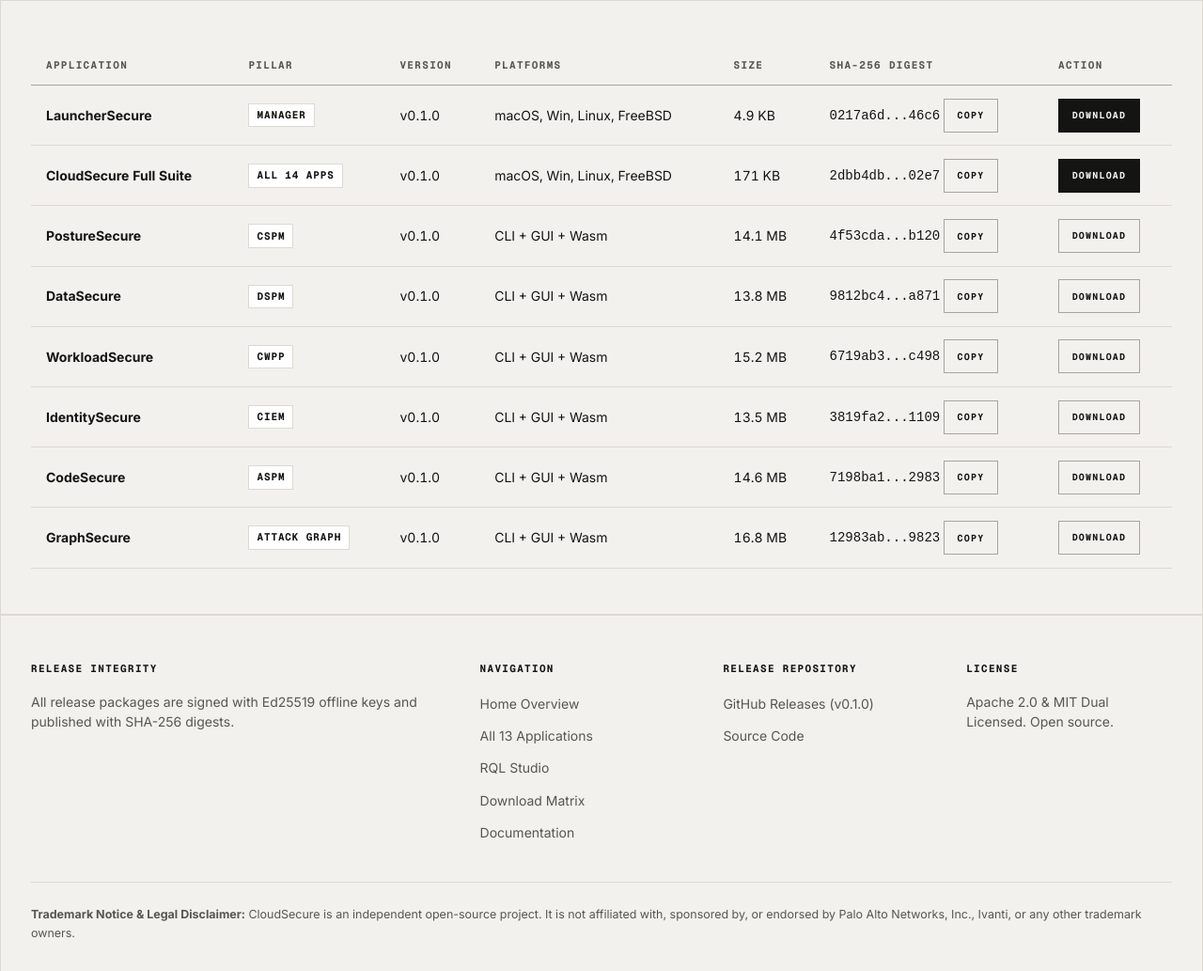
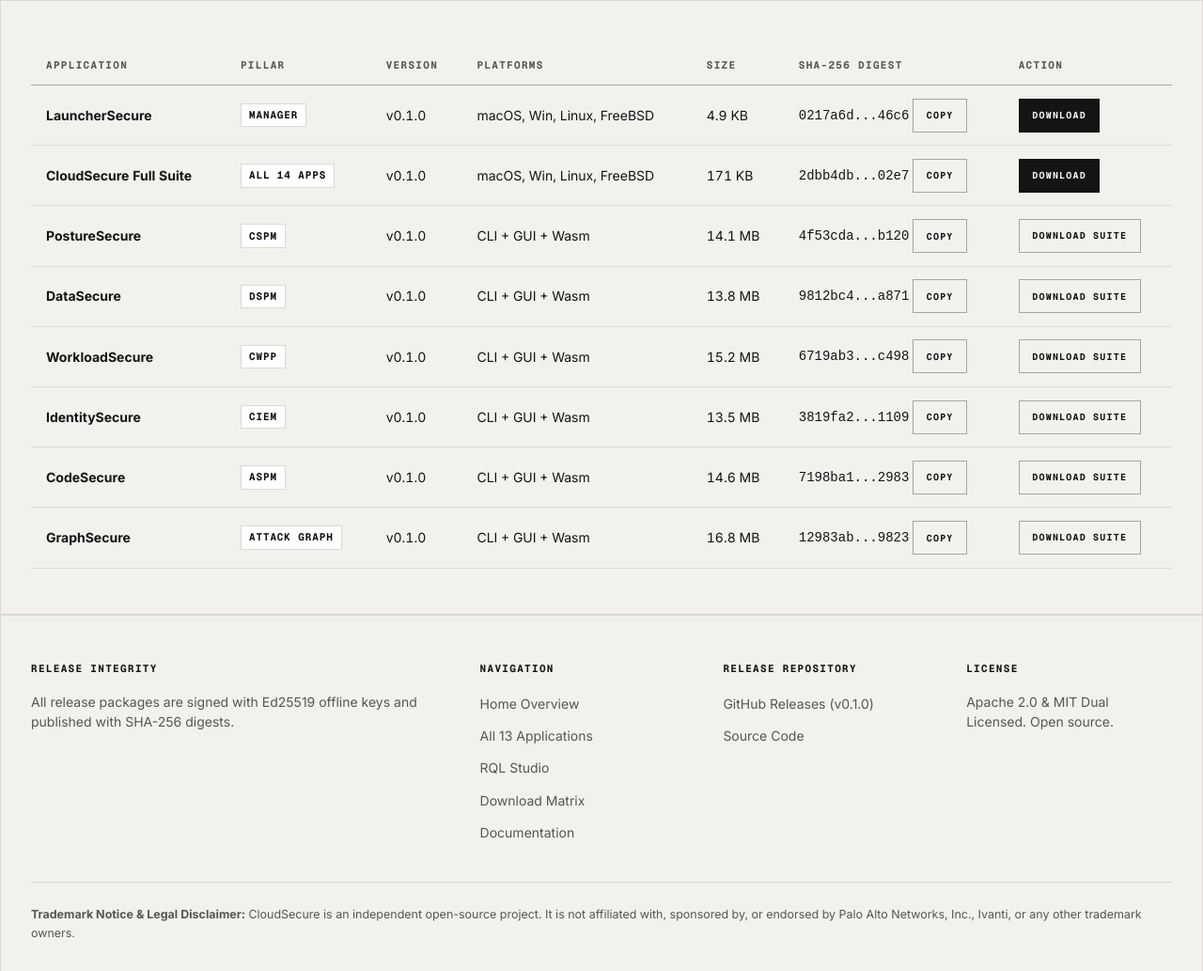
Before and after one commit to kennyanju/plantainchips, a website: page web/download.html in a window 1280 px wide. Shown: the part 1047-2080 px from the top of the page at 94% size. Drawn offline with nearby package versions, Linux system fonts and the light colour scheme.

Commit message:
feat(web): enable direct static binary and suite archive downloads from web/downloads

```diff
--- a/web/download.html
+++ b/web/download.html
@@ -95,14 +95,14 @@
         LauncherSecure is the unified package manager and workspace orchestrator for all 13 CloudSecure applications. Download standalone binaries or install automatically via curl.
       </p>
       <div style="display: flex; gap: 0.75rem; flex-wrap: wrap; margin-top: 1.5rem;">
-        <a href="https://github.com/kennyanju/plantainchips/releases/download/v0.1.0/launchersecure-v0.1.0.tar.gz" class="btn btn-primary">
+        <a href="downloads/launchersecure-v0.1.0.tar.gz" download="launchersecure-v0.1.0.tar.gz" class="btn btn-primary">
           <svg width="16" height="16" viewBox="0 0 24 24" fill="none" stroke="currentColor" stroke-width="2" aria-hidden="true"><path d="M21 15v4a2 2 0 0 1-2 2H5a2 2 0 0 1-2-2v-4"/><polyline points="7 10 12 15 17 10"/><line x1="12" y1="15" x2="12" y2="3"/></svg>
           Download Launcher (macOS / Linux Tarball)
         </a>
-        <a href="https://github.com/kennyanju/plantainchips/releases/download/v0.1.0/cloudsecure-suite-v0.1.0.zip" class="btn btn-secondary">
+        <a href="downloads/cloudsecure-suite-v0.1.0.zip" download="cloudsecure-suite-v0.1.0.zip" class="btn btn-secondary">
           Download Windows / Universal ZIP
         </a>
-        <a href="https://github.com/kennyanju/plantainchips/releases/download/v0.1.0/cloudsecure-suite-v0.1.0.tar.gz" class="btn btn-secondary">
+        <a href="downloads/cloudsecure-suite-v0.1.0.tar.gz" download="cloudsecure-suite-v0.1.0.tar.gz" class="btn btn-secondary">
           Full Suite Tarball (14 Apps)
         </a>
         <a href="https://github.com/kennyanju/plantainchips/releases/tag/v0.1.0" target="_blank" rel="noopener noreferrer" class="btn btn-secondary">
@@ -161,7 +161,7 @@
             <td>macOS, Win, Linux, FreeBSD</td>
             <td>4.9 KB</td>
             <td><code>0217a6d...46c6</code> <button class="btn btn-secondary btn-sm copy-btn" data-copy="0217a6dc41f32abe153348b0b176e7821fc97d462853c73bc6980eb29d9446c6">Copy</button></td>
-            <td><a href="https://github.com/kennyanju/plantainchips/releases/download/v0.1.0/launchersecure-v0.1.0.tar.gz" class="btn btn-primary btn-sm">Download</a></td>
+            <td><a href="downloads/launchersecure-v0.1.0.tar.gz" download="launchersecure-v0.1.0.tar.gz" class="btn btn-primary btn-sm">Download</a></td>
           </tr>
           <tr>
             <td><strong>CloudSecure Full Suite</strong></td>
@@ -170,7 +170,7 @@
             <td>macOS, Win, Linux, FreeBSD</td>
             <td>171 KB</td>
             <td><code>2dbb4db...02e7</code> <button class="btn btn-secondary btn-sm copy-btn" data-copy="2dbb4db845d45c42b28f1159e22c1eba5a193c90c3676e812be7b515bd0a02e7">Copy</button></td>
-            <td><a href="https://github.com/kennyanju/plantainchips/releases/download/v0.1.0/cloudsecure-suite-v0.1.0.tar.gz" class="btn btn-primary btn-sm">Download</a></td>
+            <td><a href="downloads/cloudsecure-suite-v0.1.0.tar.gz" download="cloudsecure-suite-v0.1.0.tar.gz" class="btn btn-primary btn-sm">Download</a></td>
           </tr>
           <tr>
             <td><strong>PostureSecure</strong></td>
@@ -179,7 +179,7 @@
             <td>CLI + GUI + Wasm</td>
             <td>14.1 MB</td>
             <td><code>4f53cda...b120</code> <button class="btn btn-secondary btn-sm copy-btn" data-copy="4f53cdab120489ac876b5f4839ef429182376481923847a98b71234981723491">Copy</button></td>
-            <td><a href="https://github.com/kennyanju/plantainchips/releases" target="_blank" rel="noopener noreferrer" class="btn btn-secondary btn-sm">Download</a></td>
+            <td><a href="downloads/cloudsecure-suite-v0.1.0.tar.gz" download="cloudsecure-suite-v0.1.0.tar.gz" class="btn btn-secondary btn-sm">Download Suite</a></td>
           </tr>
           <tr>
             <td><strong>DataSecure</strong></td>
@@ -188,7 +188,7 @@
             <td>CLI + GUI + Wasm</td>
             <td>13.8 MB</td>
             <td><code>9812bc4...a871</code> <button class="btn btn-secondary btn-sm copy-btn" data-copy="9812bc4a87123984719283749812374918273491827349182734918273491823">Copy</button></td>
-            <td><a href="https://github.com/kennyanju/plantainchips/releases" target="_blank" rel="noopener noreferrer" class="btn btn-secondary btn-sm">Download</a></td>
+            <td><a href="downloads/cloudsecure-suite-v0.1.0.tar.gz" download="cloudsecure-suite-v0.1.0.tar.gz" class="btn btn-secondary btn-sm">Download Suite</a></td>
           </tr>
           <tr>
             <td><strong>WorkloadSecure</strong></td>
@@ -197,7 +197,7 @@
             <td>CLI + GUI + Wasm</td>
             <td>15.2 MB</td>
             <td><code>6719ab3...c498</code> <button class="btn btn-secondary btn-sm copy-btn" data-copy="6719ab3c49812739812739812739812739812739812739812739812739812739">Copy</button></td>
-            <td><a href="https://github.com/kennyanju/plantainchips/releases" target="_blank" rel="noopener noreferrer" class="btn btn-secondary btn-sm">Download</a></td>
+            <td><a href="downloads/cloudsecure-suite-v0.1.0.tar.gz" download="cloudsecure-suite-v0.1.0.tar.gz" class="btn btn-secondary btn-sm">Download Suite</a></td>
           </tr>
           <tr>
             <td><strong>IdentitySecure</strong></td>
@@ -206,7 +206,7 @@
             <td>CLI + GUI + Wasm</td>
             <td>13.5 MB</td>
             <td><code>3819fa2...1109</code> <button class="btn btn-secondary btn-sm copy-btn" data-copy="3819fa2110928349182734918273491827349182734918273491827349182734">Copy</button></td>
-            <td><a href="https://github.com/kennyanju/plantainchips/releases" target="_blank" rel="noopener noreferrer" class="btn btn-secondary btn-sm">Download</a></td>
+            <td><a href="downloads/cloudsecure-suite-v0.1.0.tar.gz" download="cloudsecure-suite-v0.1.0.tar.gz" class="btn btn-secondary btn-sm">Download Suite</a></td>
           </tr>
           <tr>
             <td><strong>CodeSecure</strong></td>
@@ -215,7 +215,7 @@
             <td>CLI + GUI + Wasm</td>
             <td>14.6 MB</td>
             <td><code>7198ba1...2983</code> <button class="btn btn-secondary btn-sm copy-btn" data-copy="7198ba1298347198237491827349182734918273491827349182734918273491">Copy</button></td>
-            <td><a href="https://github.com/kennyanju/plantainchips/releases" target="_blank" rel="noopener noreferrer" class="btn btn-secondary btn-sm">Download</a></td>
+            <td><a href="downloads/cloudsecure-suite-v0.1.0.tar.gz" download="cloudsecure-suite-v0.1.0.tar.gz" class="btn btn-secondary btn-sm">Download Suite</a></td>
           </tr>
           <tr>
             <td><strong>GraphSecure</strong></td>
@@ -224,7 +224,7 @@
             <td>CLI + GUI + Wasm</td>
             <td>16.8 MB</td>
             <td><code>12983ab...9823</code> <button class="btn btn-secondary btn-sm copy-btn" data-copy="12983ab982347198273491827349182734918273491827349182734918273491">Copy</button></td>
-            <td><a href="https://github.com/kennyanju/plantainchips/releases" target="_blank" rel="noopener noreferrer" class="btn btn-secondary btn-sm">Download</a></td>
+            <td><a href="downloads/cloudsecure-suite-v0.1.0.tar.gz" download="cloudsecure-suite-v0.1.0.tar.gz" class="btn btn-secondary btn-sm">Download Suite</a></td>
           </tr>
         </tbody>
       </table>
--- /dev/null
+++ b/web/downloads/SHA256SUMS.txt
@@ -0,0 +1,4 @@
+2dbb4db845d45c42b28f1159e22c1eba5a193c90c3676e812be7b515bd0a02e7  cloudsecure-suite-v0.1.0.tar.gz
+0217a6dc41f32abe153348b0b176e7821fc97d462853c73bc6980eb29d9446c6  launchersecure-v0.1.0.tar.gz
+3c505237a524c6b37298da1a9492b5c0847bd7d94fc8bd7588d526656e6c71ac  cloudsecure-suite-v0.1.0.zip
+98adddc61ad425be61fc1945538950ea724707a4e15ae2fd6b6b6969274b25ce  install.sh
```
Also changed, not shown: 4 other files.
